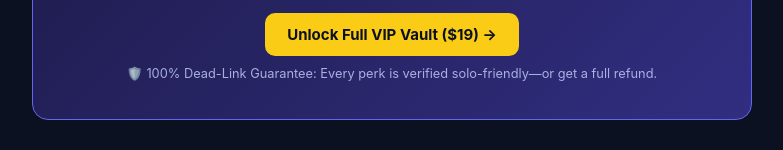
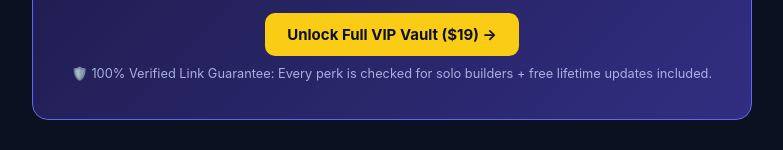
Before and after one commit to founderfreelist-code/founderfreelist-code.github.io, a plain HTML site: page index.html in a window 1280 px wide. Shown: the part 2065-2215 px from the top of the page, without its empty margins (248-1031 px from the left). Drawn offline with Linux system fonts and the light colour scheme.

Commit message:
Update index.html

```diff
--- a/index.html
+++ b/index.html
@@ -111,7 +111,8 @@
     <p style="font-size: 0.9rem; opacity: 0.9;">⚡ <strong>Launch Batch Price: $19</strong> for the first 25 builders (goes up to $29 next batch).</p>
         <a class="vip-btn" href="https://gumroad.com" target="_blank" rel="noopener">Unlock Full VIP Vault ($19) →</a>
 
-    <p style="font-size: 0.8rem; margin-top: 10px; opacity: 0.8;">🛡️ 100% Dead-Link Guarantee: Every perk is verified solo-friendly—or get a full refund.</p>
+     <p style="font-size: 0.8rem; margin-top: 10px; opacity: 0.8;">🛡️ 100% Verified Link Guarantee: Every perk is checked for solo builders + free lifetime updates included.</p>
+
   </div>
 
 
```
